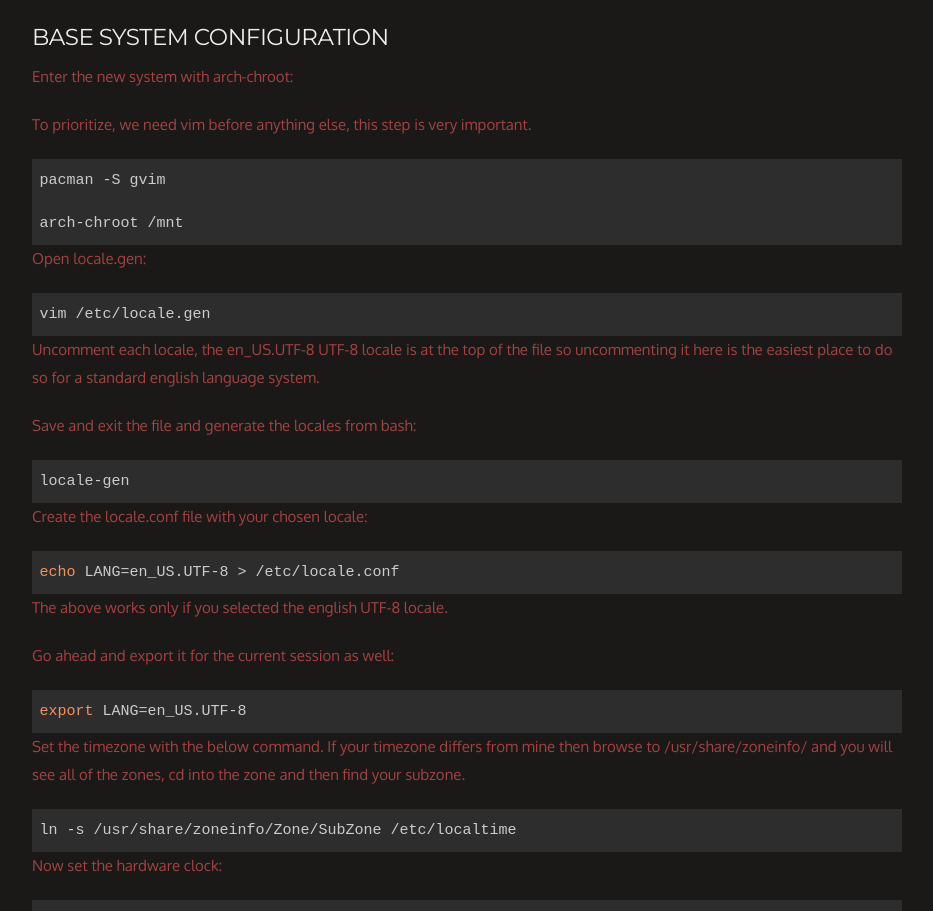
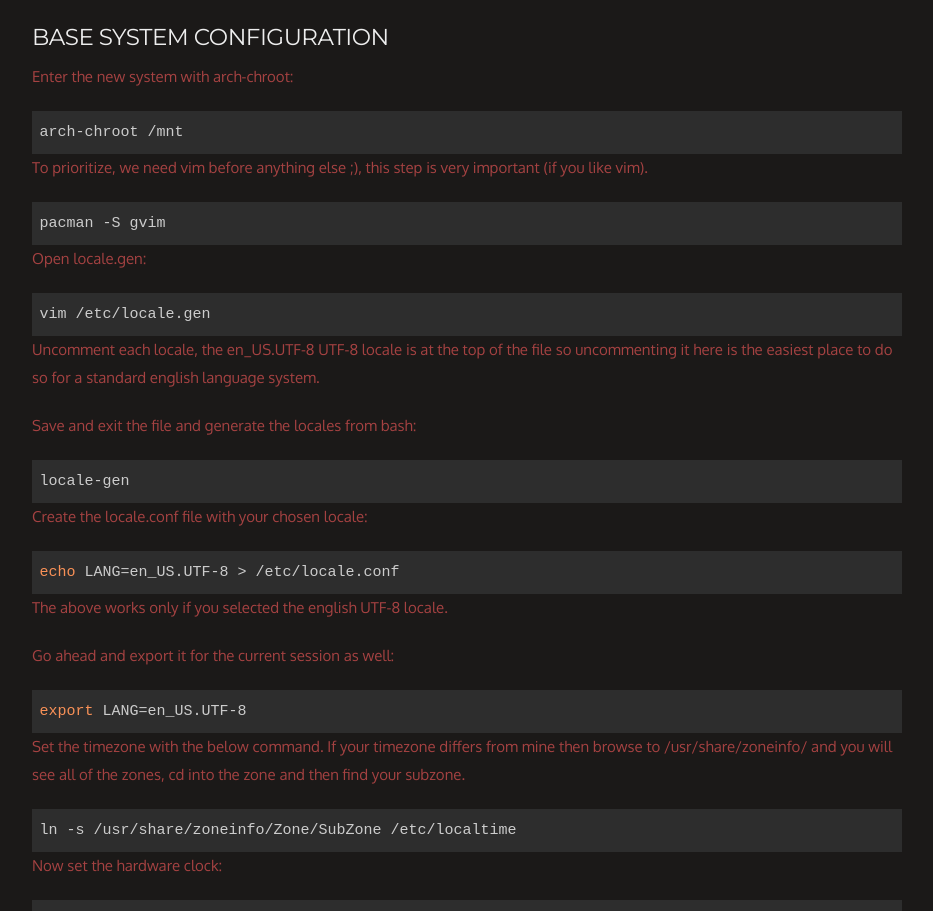
Before and after one commit to aaroncowley/blogforapache, a plain HTML site: page posts-output/2018-02-02-archlinuxinstall/index.html in a window 1280 px wide. Shown: the part 3694-4605 px from the top of the page, without its empty margins (288-1221 px from the left). Drawn offline with nearby package versions, Linux system fonts and the light colour scheme; files that its build step writes are made by us from their sources; files whose address does not match are found by name.

Commit message:
minor instruction fix

```diff
--- a/posts-output/2018-02-02-archlinuxinstall/index.html
+++ b/posts-output/2018-02-02-archlinuxinstall/index.html
@@ -121,8 +121,8 @@ UUID     	/boot     	vfat      	rw,relatime,fmask=0022,dmask=0022,codepage=437,i
 
 # /dev/sda3
 UUID    none      	swap      	defaults,pri=-2	0 0
-</code></pre><h2 id="base&#95;system&#95;configuration">Base System Configuration</h2><p>Enter the new system with arch-chroot:</p><p>To prioritize, we need vim before anything else, this step is very important.</p><pre><code class="bash">pacman -S gvim
-</code></pre><pre><code class="bash">arch-chroot /mnt
+</code></pre><h2 id="base&#95;system&#95;configuration">Base System Configuration</h2><p>Enter the new system with arch-chroot:</p><pre><code class="bash">arch-chroot /mnt
+</code></pre><p>To prioritize, we need vim before anything else ;), this step is very important (if you like vim).</p><pre><code class="bash">pacman -S gvim
 </code></pre><p>Open locale.gen:</p><pre><code class="bash">vim /etc/locale.gen
 </code></pre><p>Uncomment each locale, the en_US.UTF-8 UTF-8 locale is at the top of the file so uncommenting it here is the easiest place to do so for a standard english language system.</p><p>Save and exit the file and generate the locales from bash:</p><pre><code class="bash">locale-gen
 </code></pre><p>Create the locale.conf file with your chosen locale:</p><pre><code class="bash">echo LANG=en&#95;US.UTF-8 &gt; /etc/locale.conf
```
